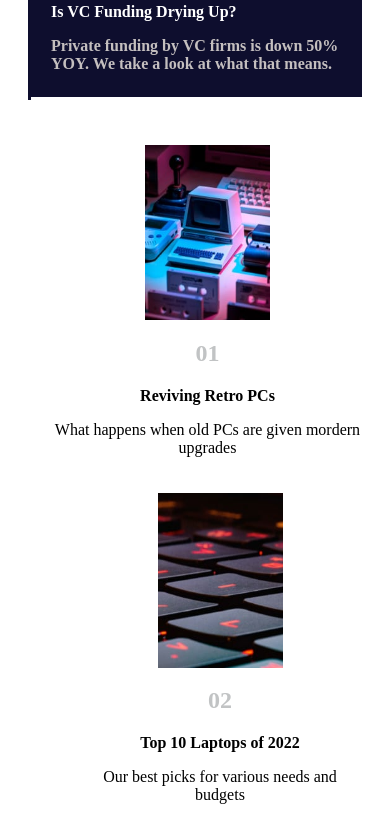
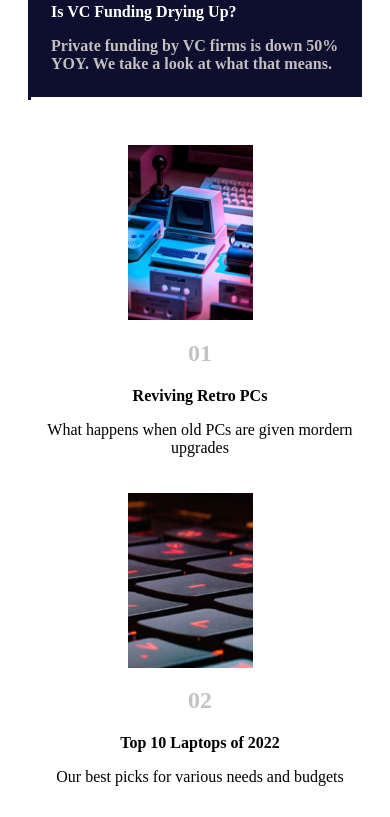
Before and after one commit to harshit-kms/wmo-project, a plain HTML site: page index.html in a window 390 px wide. Shown: the part 1059-1876 px from the top of the page. Drawn offline with Linux system fonts and the light colour scheme.

Commit message:
Alligned images of bottom-bar

```diff
--- a/index.html
+++ b/index.html
@@ -25,20 +25,11 @@
             .side-bar {
                 margin-left: 0;
             }
-            .unit{
+            .unit {
                 flex-direction: column;
-            }
-            .images{
-                margin-right: auto;
-                margin-left: auto;
-                align-content: center;
-            }
-            .image-info{
-                margin-right: auto;
-                margin-left: auto;
-                align-content: center;
-                padding: 0;
-
+                align-items: center;
+                text-align: center;
+                margin-left: 0;
             }
         }
 
@@ -65,20 +56,11 @@
             .image-info p {
                 text-align: center;
             }
-            .unit{
+            .unit {
                 flex-direction: column;
-            }
-            .images{
-                margin-right: auto;
-                margin-left: auto;
-                align-content: center;
-
-            }
-            .image-info{
-                margin-right: auto;
-                margin-left: auto;
-                align-content: center;
-                padding-left: 0;
+                align-items: center;
+                text-align: center;
+                margin-left: 0;
             }
 
         }
```
